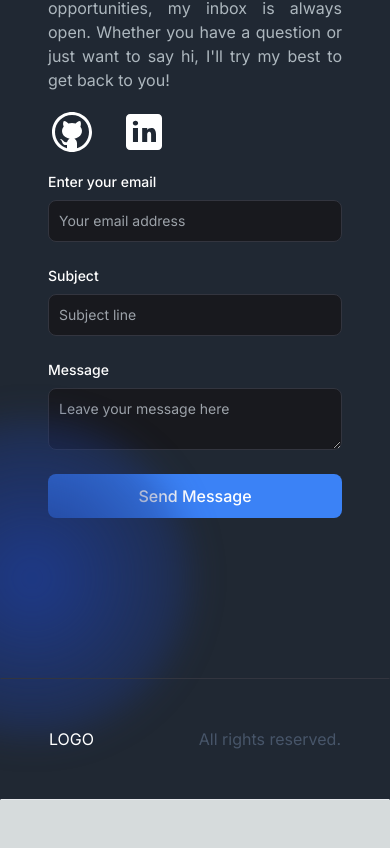
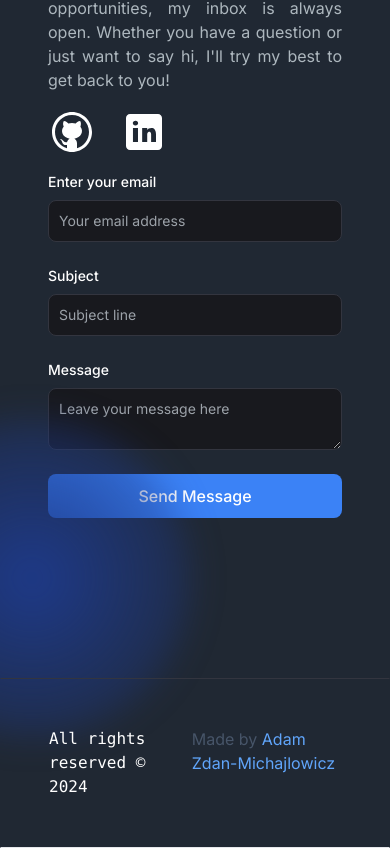
Before and after one commit to acz1992/portfolio, a Next.js app: page / in a window 390 px wide. Shown: the part 4586-5434 px from the top of the page. Before the commit the page ends 5386 px from the top, so only its background shows below. Built offline with nearby package versions, Linux system fonts and the light colour scheme.

Commit message:
Add some minor changes

```diff
--- a/src/app/components/Footer.jsx
+++ b/src/app/components/Footer.jsx
@@ -4,8 +4,17 @@ const Footer = () => {
 	return (
 		<footer className="footer border z-10 border-t-[#33353F] border-l-transparent border-r-transparent text-white">
 			<div className="container p-12 flex justify-between">
-				<span>LOGO</span>
-				<p className="text-slate-600">All rights reserved.</p>
+				<span className="font-mono">
+					All rights reserved &copy; {new Date().getFullYear()}
+				</span>
+				<p className="text-slate-600">
+					<a href="https://github.com/acz1992" target="_blank">
+						Made by{" "}
+						<span className="text-primary-400">
+							Adam Zdan-Michajlowicz
+						</span>
+					</a>
+				</p>
 			</div>
 		</footer>
 	);
@@ -22,7 +31,7 @@ export default Footer;
 		<p className="text-slate-600">
 			<a href="https://github.com/acz1992" target="_blank">
 				Made by{" "}
-				<span className="text-blue-400">Adam Zdan-Michajlowicz</span>
+				<span className="text-primary-400">Adam Zdan-Michajlowicz</span>
 			</a>
 		</p>
 	</div>
--- a/src/app/components/HeroSection.jsx
+++ b/src/app/components/HeroSection.jsx
@@ -9,7 +9,7 @@ const HeroSection = () => {
 		<section className="lg-py-16">
 			<div className="grid grid-cols-1 sm:grid-cols-12">
 				<div className="col-span-8 place-self-center text-center sm:text-left justify-self-start">
-					<h1 className="text-white mb-4 text-4xl sm:text-5xl lg:text-8xl lg:leading-normal font-extrabold">
+					<h1 className="text-white mb-4 text-4xl sm:text-5xl lg:text-7xl lg:leading-normal font-extrabold">
 						<span className="text-transparent bg-clip-text bg-gradient-to-r from-primary-800 via-primary-500 to-primary-400">
 							Hello, I&apos;m{" "}
 						</span>
```
